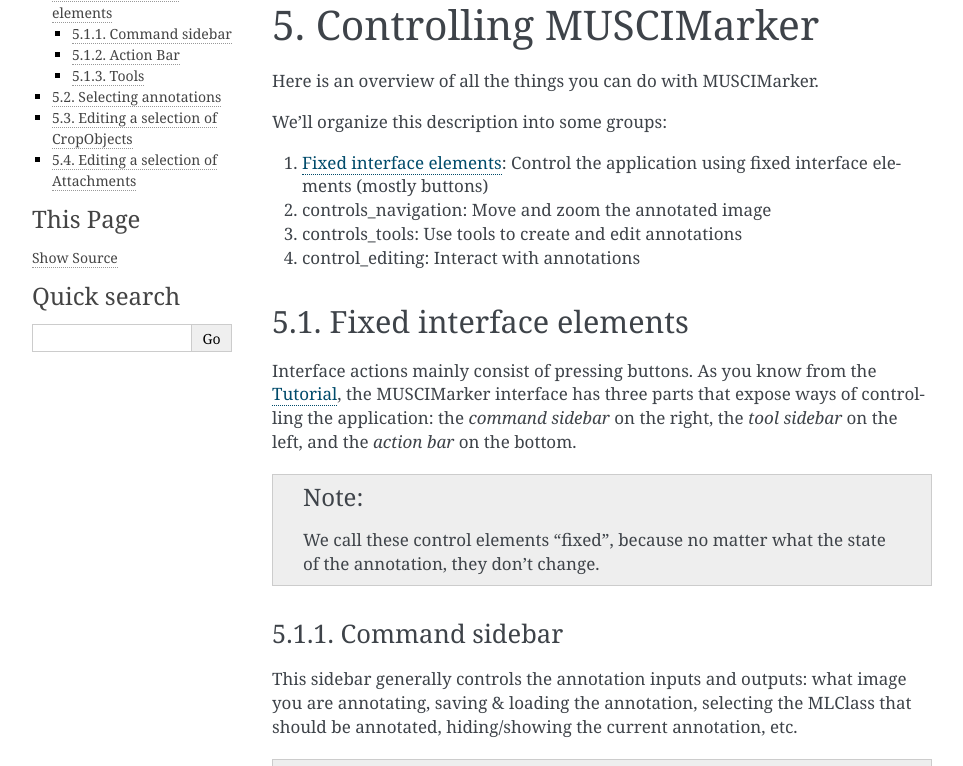
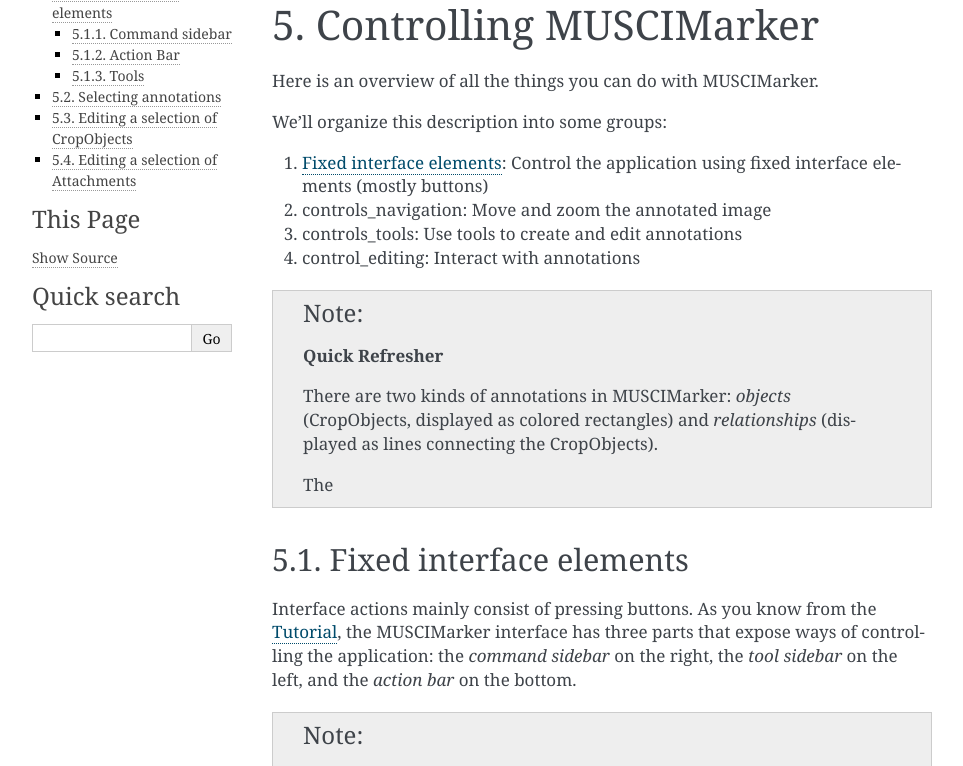
Before and after one commit to hajicj/MUSCIMarker, a Sphinx documentation site: the page built from doc/source/controls.rst, in a window 1280 px wide and 900 px high, cut to the strip 134-900 px from the top of the window. Shown: the whole strip, without its empty margins (148-1111 px from the left). Built offline with Sphinx 7.4.7, drawn with Linux system fonts in a browser that asks for light colours; formulas are drawn with MathJax 3; some of the changed text lies outside the part shown.

```diff
--- a/doc/source/controls.rst
+++ b/doc/source/controls.rst
@@ -17,6 +17,16 @@
 #. :ref:`controls_tools`: Use tools to create and edit annotations
 #. :ref:`control_editing`: Interact with annotations
 
+
+.. note::
+
+    **Quick Refresher**
+
+    There are two kinds of annotations in MUSCIMarker: *objects* (CropObjects,
+    displayed as colored rectangles) and *relationships* (displayed as lines
+    connecting the CropObjects).
+
+    The
 
 .. _controls_fixed:
 
@@ -229,7 +239,8 @@
 Selecting annotations
 ---------------------
 
-**Click an annotation.**
+**Click an annotation.** This is the basic operation that applies to both
+objects and relationships. Clicking toggles the
 
 
 .. _controls_selection_shortcuts_cropobjects:
```
Also changed, not shown: 2 other files.
